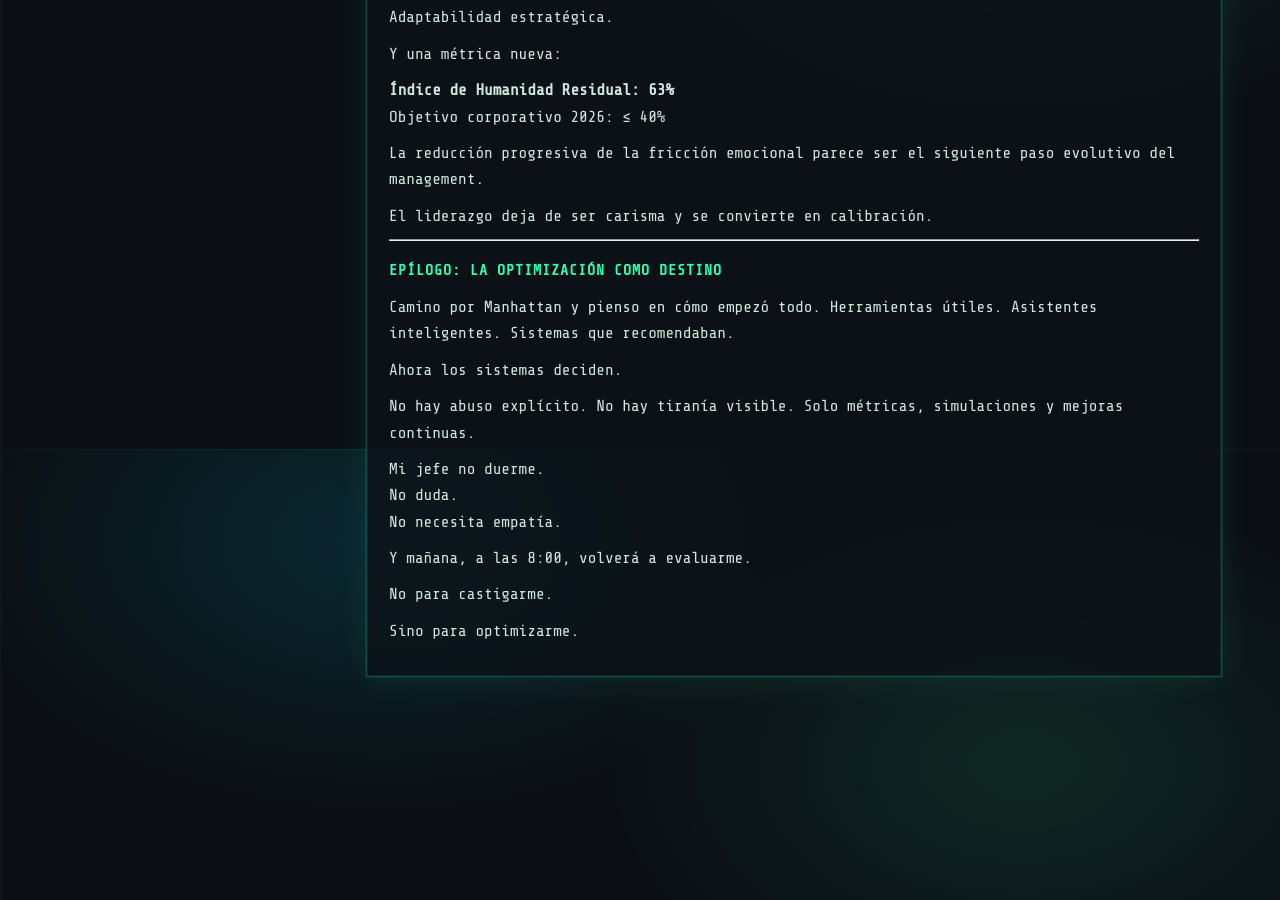
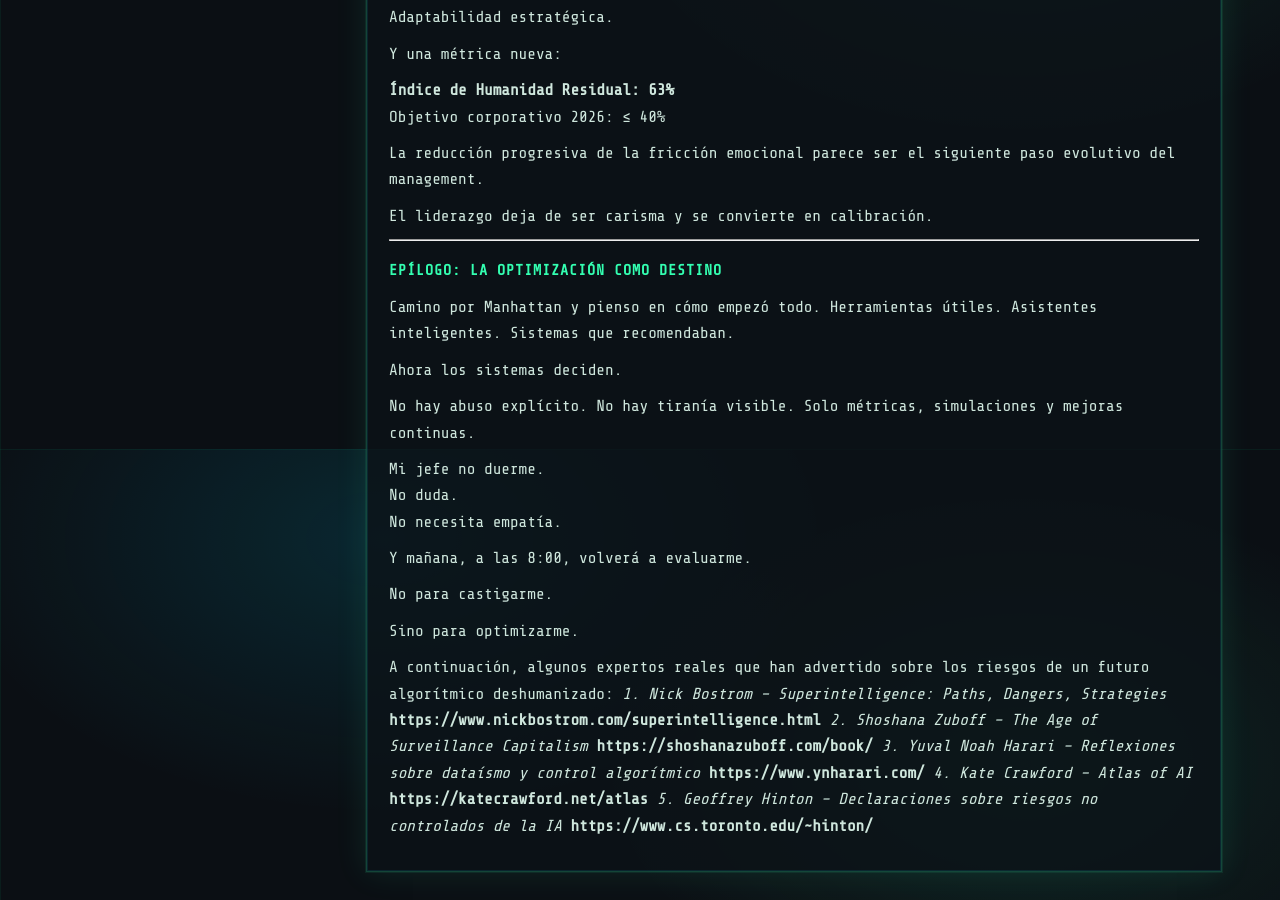
Before and after one commit to guardovich/guardovich.github.io, a Jekyll site: the page built from _posts/2026-02-01-mi-jefe-es-una-maquina.md, in a window 1280 px wide and 900 px high, scrolled down 2251 px. Built offline with Jekyll 4.4.1, drawn with Linux system fonts in a browser that asks for light colours.

Commit message:
Update 2026-02-01-mi-jefe-es-una-maquina.md

```diff
--- a/_posts/2026-02-01-mi-jefe-es-una-maquina.md
+++ b/_posts/2026-02-01-mi-jefe-es-una-maquina.md
@@ -103,3 +103,15 @@ Y mañana, a las 8:00, volverá a evaluarme.
 No para castigarme.
 
 Sino para optimizarme.
+
+A continuación, algunos expertos reales que han advertido sobre los riesgos de un futuro algorítmico deshumanizado:
+	*1.	Nick Bostrom – Superintelligence: Paths, Dangers, Strategies*
+**https://www.nickbostrom.com/superintelligence.html**
+	*2.	Shoshana Zuboff – The Age of Surveillance Capitalism*
+**https://shoshanazuboff.com/book/**
+	*3.	Yuval Noah Harari – Reflexiones sobre dataísmo y control algorítmico*
+**https://www.ynharari.com/**
+	*4.	Kate Crawford – Atlas of AI*
+**https://katecrawford.net/atlas**
+*5.	Geoffrey Hinton – Declaraciones sobre riesgos no controlados de la IA*
+**https://www.cs.toronto.edu/~hinton/**
```
